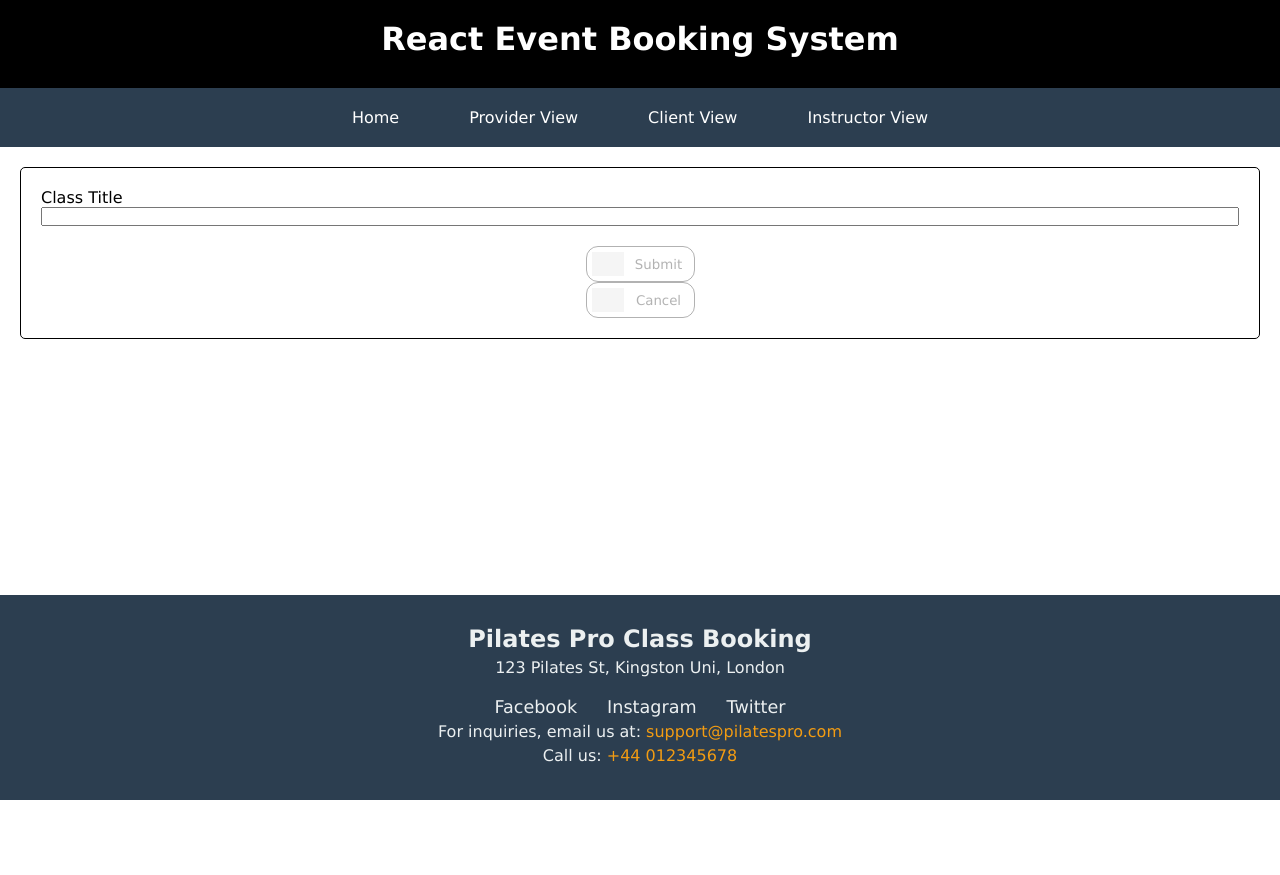
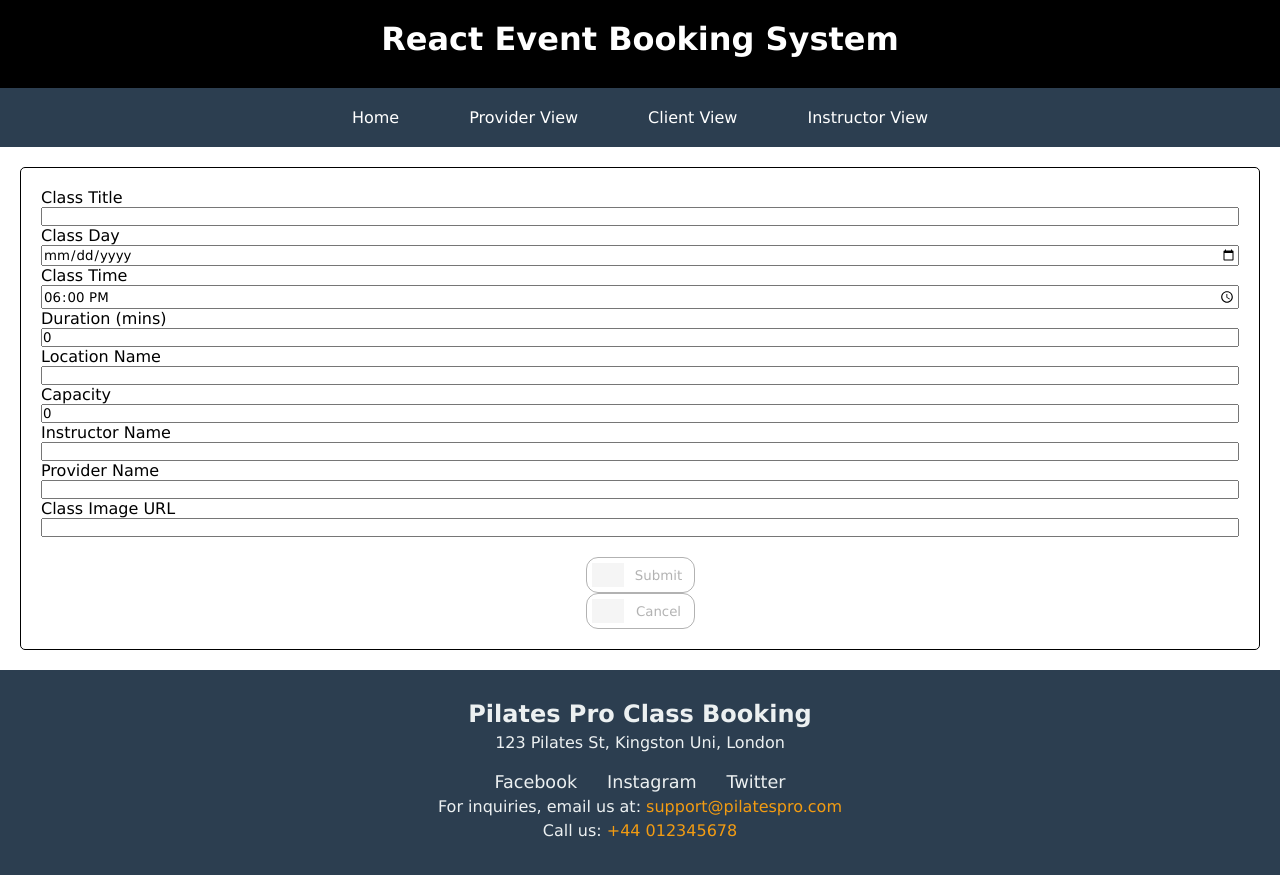
Before and after one commit to AlexanderDuya/React-CSE-Project, a React (Vite) app: page /AddClassForm in a window 1280 px wide. Before the commit the page ends 800 px from the top, so only its background shows below. Built offline with nearby package versions, Linux system fonts and the light colour scheme; grey boxes are pictures that could not be loaded.

Commit message:
updated provider addclassform

```diff
--- a/src/components/viewss/AddClassForm.jsx
+++ b/src/components/viewss/AddClassForm.jsx
@@ -5,16 +5,16 @@ import { useState } from "react";
 import { storedClasses, changeSubmit } from "../viewss/storedClasses.jsx";
 
 const initialClass = {
-  ClassTitle: null,
-  ClassCourseName: null,
+  ClassTitle: "",
+  ClassCourseName: "",
   ClassDay: null,
-  ClassTime: null,
-  ClassDuration: null,
-  ClassLocationName: null,
-  ClassCapacity: null,
-  ClassInstructorName: null,
-  ClassProviderName: null,
-  ClassImageURL: null,
+  ClassTime: "18:00",
+  ClassDuration: 0,
+  ClassLocationName: "",
+  ClassCapacity: 0,
+  ClassInstructorName: "",
+  ClassProviderName: "",
+  ClassImageURL: "",
 };
 
 function AddClassForm() {
@@ -24,15 +24,31 @@ function AddClassForm() {
   const conformance = {
     html2js: {
       ClassTitle: (value) => (value === "" ? null : value),
-      ClassCourseName: (value) => (value === "" ? null : value),
-      ClassDay: (value) => (value === "" ? null : value),
+      ClassDay: (value) => (value === "" ? null : new Date(value)),
       ClassTime: (value) => (value === "" ? null : value),
-      ClassDuration: (value) => (value === "" ? null : value),
+      ClassDuration: (value) => (value === "" ? null : parseInt(value)),
       ClassLocationName: (value) => (value === "" ? null : value),
       ClassCapacity: (value) => (value === 0 ? null : parseInt(value)),
       ClassInstructorName: (value) => (value === "" ? null : value),
       ClassProviderName: (value) => (value === "" ? null : value),
       ClassImageURL: (value) => (value === "" ? null : value),
+    },
+
+    js2html: {
+      ClassTitle: (value) => (value === null ? "" : value),
+      ClassDay: (value) =>
+        value === null
+          ? ""
+          : value instanceof Date
+          ? value.toISOString().split("T")[0]
+          : value,
+      ClassTime: (value) => (value === null ? "" : value),
+      ClassDuration: (value) => (value === null ? 0 : value),
+      ClassLocationName: (value) => (value === null ? "" : value),
+      ClassCapacity: (value) => (value === null ? 0 : value),
+      ClassInstructorName: (value) => (value === null ? "" : value),
+      ClassProviderName: (value) => (value === null ? "" : value),
+      ClassImageURL: (value) => (value === null ? "" : value),
     },
   };
 
@@ -41,15 +57,29 @@ function AddClassForm() {
   };
 
   const handleSubmit = () => {
-    storedClasses().classes.push(initialClass);
-    changeSubmit();
-    navigate("/ProviderClasses");
+    try {
+      const updatedClass = {
+        ...singleClass,
+        ClassDay:
+          singleClass.ClassDay instanceof Date
+            ? singleClass.ClassDay
+            : new Date(singleClass.ClassDay),
+      };
+
+      storedClasses().classes.push(updatedClass);
+      changeSubmit();
+      navigate("/ProviderClasses");
+
+      console.log(`Class=[${JSON.stringify(updatedClass)}]`);
+    } catch (error) {
+      console.error("The error is ", error);
+    }
   };
 
   const handleChange = (event) => {
     const { name, value } = event.target;
     setSingleClass({
-      ...initialClass,
+      ...singleClass,
       [name]: conformance.html2js[name](value),
     });
   };
@@ -61,11 +91,97 @@ function AddClassForm() {
           Class Title
           <input
             type="text"
-            name="ClassTitle "
-            value={initialClass.ClassTitle}
+            name="ClassTitle"
+            value={conformance.js2html.ClassTitle(singleClass.ClassTitle)}
+            onChange={handleChange}
+          />
+        </label>
+
+        <label>
+          Class Day
+          <input
+            type="date"
+            name="ClassDay"
+            value={conformance.js2html.ClassDay(singleClass.ClassDay)}
+            onChange={handleChange}
+          />
+        </label>
+
+        <label>
+          Class Time
+          <input
+            type="time"
+            name="ClassTime"
+            value={conformance.js2html.ClassTime(singleClass.ClassTime)}
+            onChange={handleChange}
+          />
+        </label>
+
+        <label>
+          Duration (mins)
+          <input
+            type="number"
+            name="ClassDuration"
+            value={conformance.js2html.ClassDuration(singleClass.ClassDuration)}
+            onChange={handleChange}
+          />
+        </label>
+
+        <label>
+          Location Name
+          <input
+            type="text"
+            name="ClassLocationName"
+            value={conformance.js2html.ClassLocationName(
+              singleClass.ClassLocationName
+            )}
+            onChange={handleChange}
+          />
+        </label>
+
+        <label>
+          Capacity
+          <input
+            type="number"
+            name="ClassCapacity"
+            value={conformance.js2html.ClassCapacity(singleClass.ClassCapacity)}
+            onChange={handleChange}
+          />
+        </label>
+
+        <label>
+          Instructor Name
+          <input
+            type="text"
+            name="ClassInstructorName"
+            value={singleClass.ClassInstructorName}
+            onChange={handleChange}
+          />
+        </label>
+
+        <label>
+          Provider Name
+          <input
+            type="text"
+            name="ClassProviderName"
+            value={conformance.js2html.ClassProviderName(
+              singleClass.ClassProviderName
+            )}
+            onChange={handleChange}
+          />
+        </label>
+
+        <label>
+          Class Image URL
+          <input
+            type="text"
+            name="ClassImageURL"
+            value={conformance.js2html.ClassImageURL(singleClass.ClassImageURL)}
+            onChange={handleChange}
           />
         </label>
       </div>
+
       <div className="buttons">
         <Actions.Tray>
           <Actions.Submit showText onClick={handleSubmit} />
--- a/src/components/viewss/ProviderClasses.jsx
+++ b/src/components/viewss/ProviderClasses.jsx
@@ -235,7 +235,7 @@ function ProviderClasses() {
             const value = getEndTime(hour, min, cls.ClassDuration);
 
             return (
-              <div className="classesCard1" key={cls.classID}>
+              <div className="classesCard1" key={cls.ClassID}>
                 <div className="card1">
                   <div className="leftCard1">
                     <img src={cls.ClassImageURL} alt={cls.ClassTitle} />
@@ -264,7 +264,7 @@ function ProviderClasses() {
                         </div>
                       ) : null}
                       <NavLink
-                        to={`/Attendee?classId=${cls.classID}`}
+                        to={`/Attendee?classId=${cls.ClassID}`}
                         className="view-attendees-link"
                       >
                         View Attendees
```
